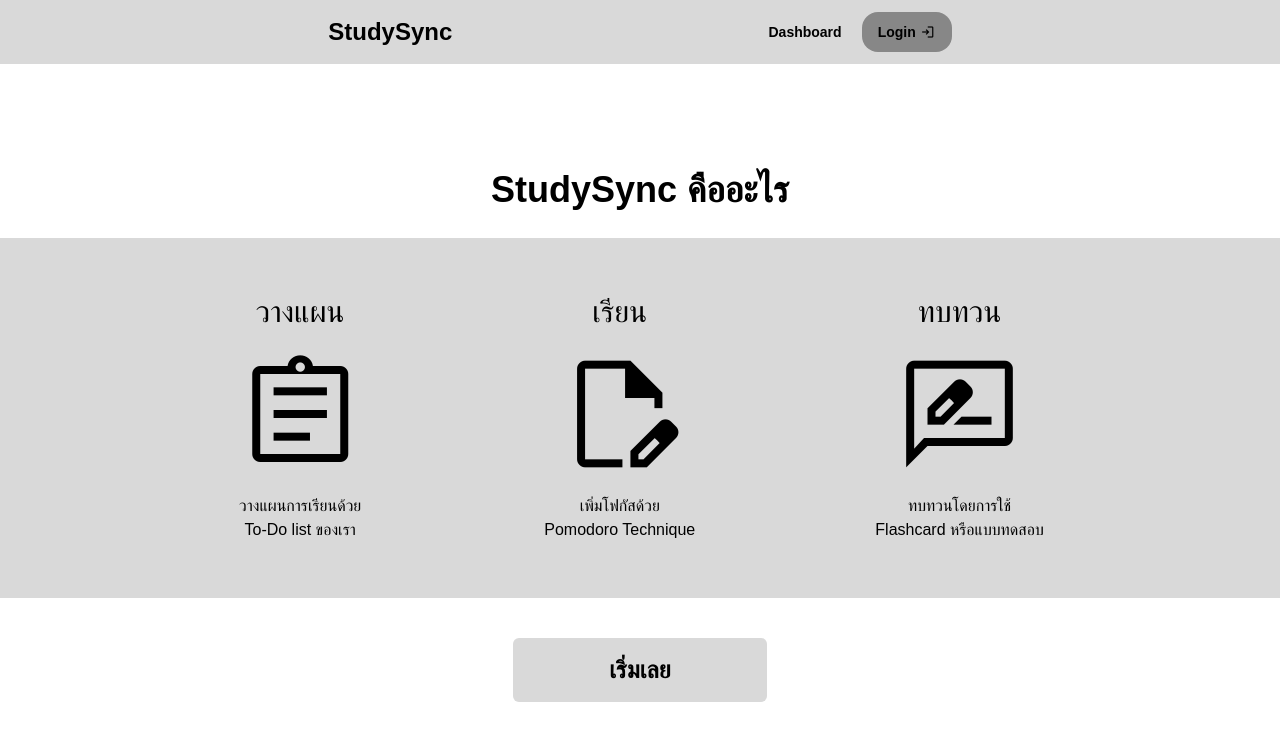
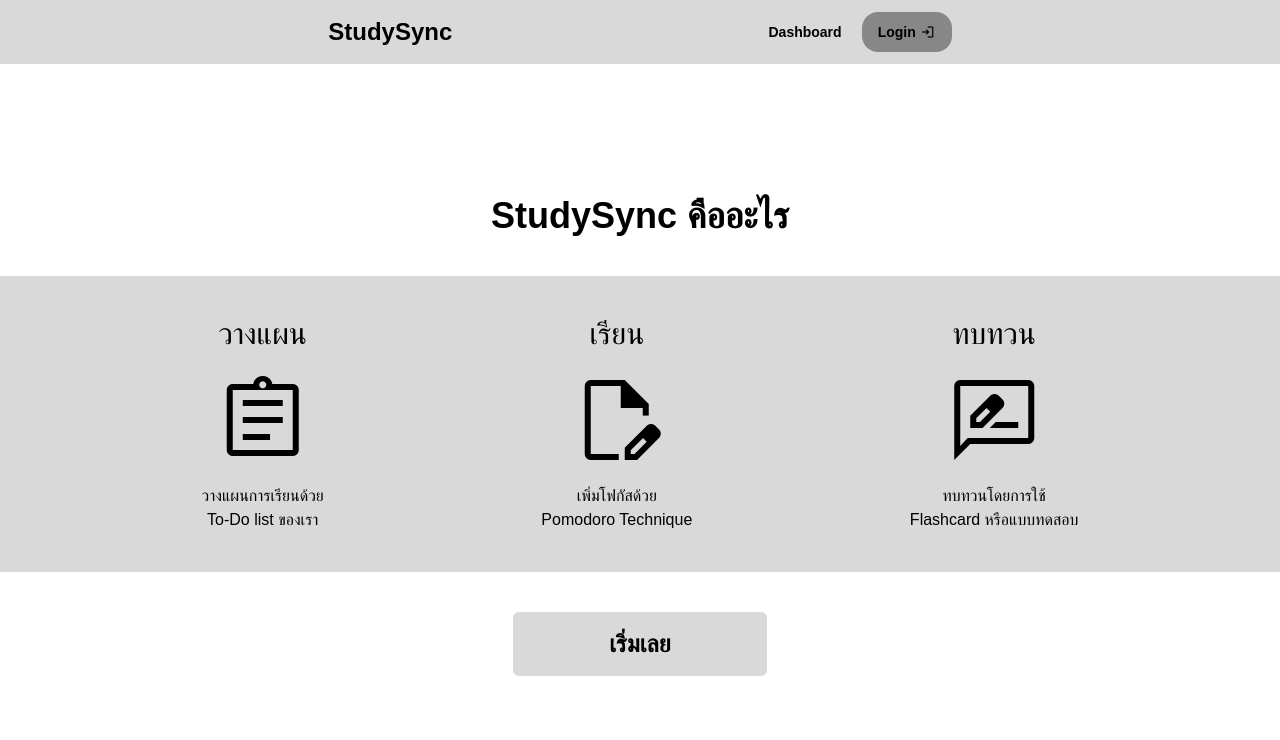
Before and after one commit to phatphumt/StudySync-NSC2024, a React (Vite) app: page / in a window 1280 px wide. Shown: the top 740 px of the page. Built offline with nearby package versions, Linux system fonts and the light colour scheme; no server answers.

Commit message:
responsive ui for Home page (Dashboard WIP)

```diff
--- a/src/components/AboutCard.tsx
+++ b/src/components/AboutCard.tsx
@@ -6,15 +6,15 @@ interface Props {
 	desc: string[];
 }
 
-const AboutCard = ({children, iconName, desc}: Props) => {
+const AboutCard = ({ children, iconName, desc }: Props) => {
 	return (
 		<>
 			<article className="flex flex-col items-center text-center">
 				<h2 className="mb-5 text-3xl font-medium">{children}</h2>
-				<span className="mb-4 material-symbols-outlined icons text-9xl">
+				<span className="mb-4 text-8xl material-symbols-outlined icons">
 					{iconName}
 				</span>
-				<div className=''>
+				<div className="">
 					{desc.map((stuff, index) => {
 						return (
 							<aside>
--- a/src/components/NavBar.tsx
+++ b/src/components/NavBar.tsx
@@ -4,28 +4,26 @@ import { useAuth } from '../context/AuthContext';
 const NavBar = () => {
 	const authstuff = useAuth();
 	return (
-		<nav className="flex items-center p-3 font-bold justify-evenly bg-main">
-			<div className="text-2xl font-bold">
+		<nav className="flex flex-col p-3 font-semibold justify-evenly bg-main xs:flex-row xs:items-center">
+			<div className="mb-1 text-2xl font-bold xs:m-0">
 				<Link to="/">StudySync</Link>
 			</div>
-			<section className="flex items-center gap-5 text-sm">
+			<section className="flex flex-col gap-1 mt-1 text-sm xs:flex-row xs:items-center xs:gap-5 xs:mt-0">
 				<div>
 					<Link to="/dashboard">Dashboard</Link>
 				</div>
 				<div className="">
 					{!authstuff?.user ? (
 						<Link to="/login">
-							<button className="flex items-center gap-1 px-4 py-2 transition-all duration-200 bg-darker rounded-2xl hover:shadow-lg active:scale-90">
+							<button className="flex items-center gap-1 px-0 py-0 transition-all duration-200 bg-transparent xs:px-4 xs:py-2 xs:bg-darker rounded-2xl hover:shadow-lg active:scale-90">
 								<span>Login</span>
-								<span className="p-0 text-base material-symbols-outlined">
+								<span className="hidden p-0 text-base material-symbols-outlined xs:block">
 									login
 								</span>
 							</button>
 						</Link>
 					) : (
-						<>
-							<p className="font-bold">{authstuff.user.email}</p>
-						</>
+						<>{authstuff.user.email}</>
 					)}
 				</div>
 			</section>
--- a/src/index.css
+++ b/src/index.css
@@ -19,11 +19,11 @@ a:visited {
 }
 
 .start--btn {
-	@apply px-24 py-4 mt-10 text-2xl font-bold transition-all duration-200 rounded-md bg-main active:scale-95 hover:shadow-lg;
+	@apply px-24 py-4 m-10 text-2xl font-bold transition-all duration-200 rounded-md bg-main active:scale-95 hover:shadow-lg xs:m-0 xs:mt-10;
 }
 
 .about--wrapper {
-	@apply flex w-screen justify-evenly mt-7 p-14 bg-main;
+	@apply flex flex-col w-screen gap-4 py-5 mt-3 justify-evenly bg-main xs:flex-row;
 }
 
 .h--full--nav {
@@ -31,7 +31,7 @@ a:visited {
 }
 
 .studysync--title {
-	@apply text-4xl font-bold text-center;
+	@apply text-2xl font-bold text-center xs:text-4xl;
 }
 
 .main--wrapper {
@@ -41,7 +41,7 @@ a:visited {
 .input--style {
 	background-color: #d9d9d9;
 	text-indent: 1.5rem;
-	width: 30vw;
+	@apply w-[80vw] xs:w-[50vw];
 }
 
 .signin--btn {
--- a/src/pages/Dashboard.tsx
+++ b/src/pages/Dashboard.tsx
@@ -5,8 +5,8 @@ import DashboardCard from '../components/DashboardCard';
 const Dashboard = () => {
 	return (
 		<>
-			<div className="grid grid-cols-12 grid-rows-12 h--full--nav place-items-">
-				<div className="grid grid-cols-2 col-start-2 col-end-9 grid-rows-2 row-start-2 bg-black row-end-10 rounded-2xl">
+			<div className="grid h-screen grid-cols-12 grid-rows-12">
+				<div className="grid grid-cols-2 col-start-2 col-end-12 grid-rows-2 row-start-2 bg-black row-end-10 rounded-2xl">
 					<DashboardCard stats={{ accuracy: 10, wrong: 10, correct: 10 }}>
 						Flashcard
 					</DashboardCard>
--- a/src/pages/Home.tsx
+++ b/src/pages/Home.tsx
@@ -7,9 +7,9 @@ const Home = () => {
 	const authstuff = useAuth();
 	return (
 		<>
-			<main className="main--wrapper h--full--nav">
-				<h1 className="studysync--title">StudySync คืออะไร</h1>
-				<div className="about--wrapper">
+			<main className="pt-[5vh] main--wrapper xs:h-[93vh] xs:pt-0">
+				<h1 className="pb-0 studysync--title xs:pb-7">StudySync คืออะไร</h1>
+				<div className="py-0 about--wrapper xs:py-10">
 					{aboutContent.map((stuff) => {
 						return (
 							<AboutCard iconName={stuff.iconName} desc={stuff.desc}>
--- a/src/pages/TimerPage.tsx
+++ b/src/pages/TimerPage.tsx
@@ -1,10 +1,10 @@
-/* import React, { useState } from 'react';
+import React, { useState } from 'react';
 import useCountdown from '../hooks/useCountdown';
 import TimerText from '../components/TimerText';
 
 function CountdownComponent() {
 	const { secondsLeft, start, stop, resume } = useCountdown(async () =>
-		alert("time's up")
+		alert("time's up baby")
 	);
 	const [minutes, setMinutes] = useState(0);
 	const [inputSeconds, setInputSeconds] = useState(0);
@@ -24,7 +24,7 @@ function CountdownComponent() {
 	return (
 		<div className="container p-4 mx-auto">
 			<h2 className="mb-4 text-2xl font-semibold">Countdown Timer</h2>
-			<TimerText>Time: </TimerText>
+			<TimerText secondsLeft={secondsLeft}>Time: </TimerText>
 			<div className="flex mb-4 space-x-2">
 				<input
 					className="w-16 px-2 py-1 border rounded"
@@ -66,4 +66,3 @@ function CountdownComponent() {
 }
 
 export default CountdownComponent;
- */
--- a/tailwind.config.js
+++ b/tailwind.config.js
@@ -1,12 +1,16 @@
 /** @type {import('tailwindcss').Config} */
+
 export default {
 	content: ['./index.html', './src/**/*.{js,ts,jsx,tsx}'],
 	theme: {
 		extend: {
 			colors: {
-				'main': '#d9d9d9',
-				'darker': '#878787'
-			}
+				main: '#d9d9d9',
+				darker: '#878787',
+			},
+			screens: {
+				xs: '475px',
+			},
 		},
 	},
 	plugins: [],
```
